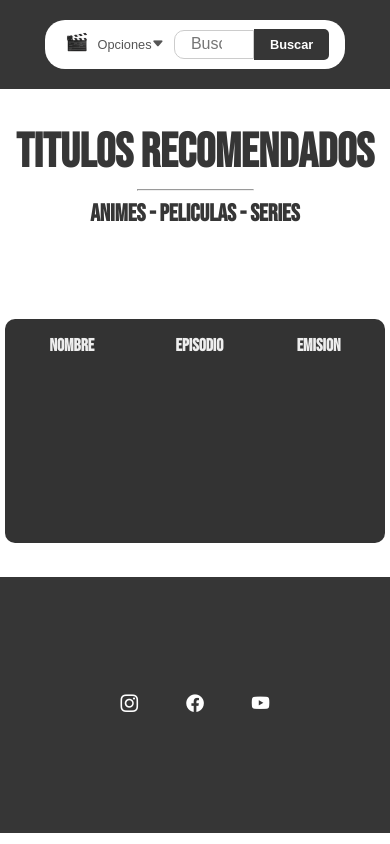
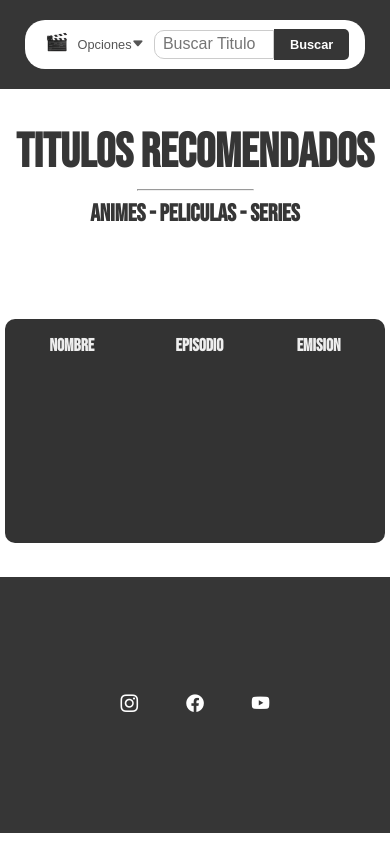
Before and after one commit to Aantonio-alt/Api-movies, a plain HTML site: page index.html in a window 390 px wide. Drawn offline with nearby package versions, Linux system fonts and the light colour scheme; no server answers; a web font is replaced by a local one.

Commit message:
se mejora el input del ultimo mq

```diff
--- a/css/_index.scss
+++ b/css/_index.scss
@@ -433,9 +433,9 @@ footer{
                 padding: .5rem 1rem;
             }
             .search-input{
-                padding: .3rem 1rem;
+                padding: .3rem 0 .3rem .5rem;
                 margin: .3rem 0 .3rem .3rem;
-                width: 5rem;
+                width: 7.5rem;
                 border-radius: 10px;
                 border-top-right-radius: 0;
                 border-bottom-right-radius: 0;
```
Also changed, not shown: css/style.css, 1 other file.
